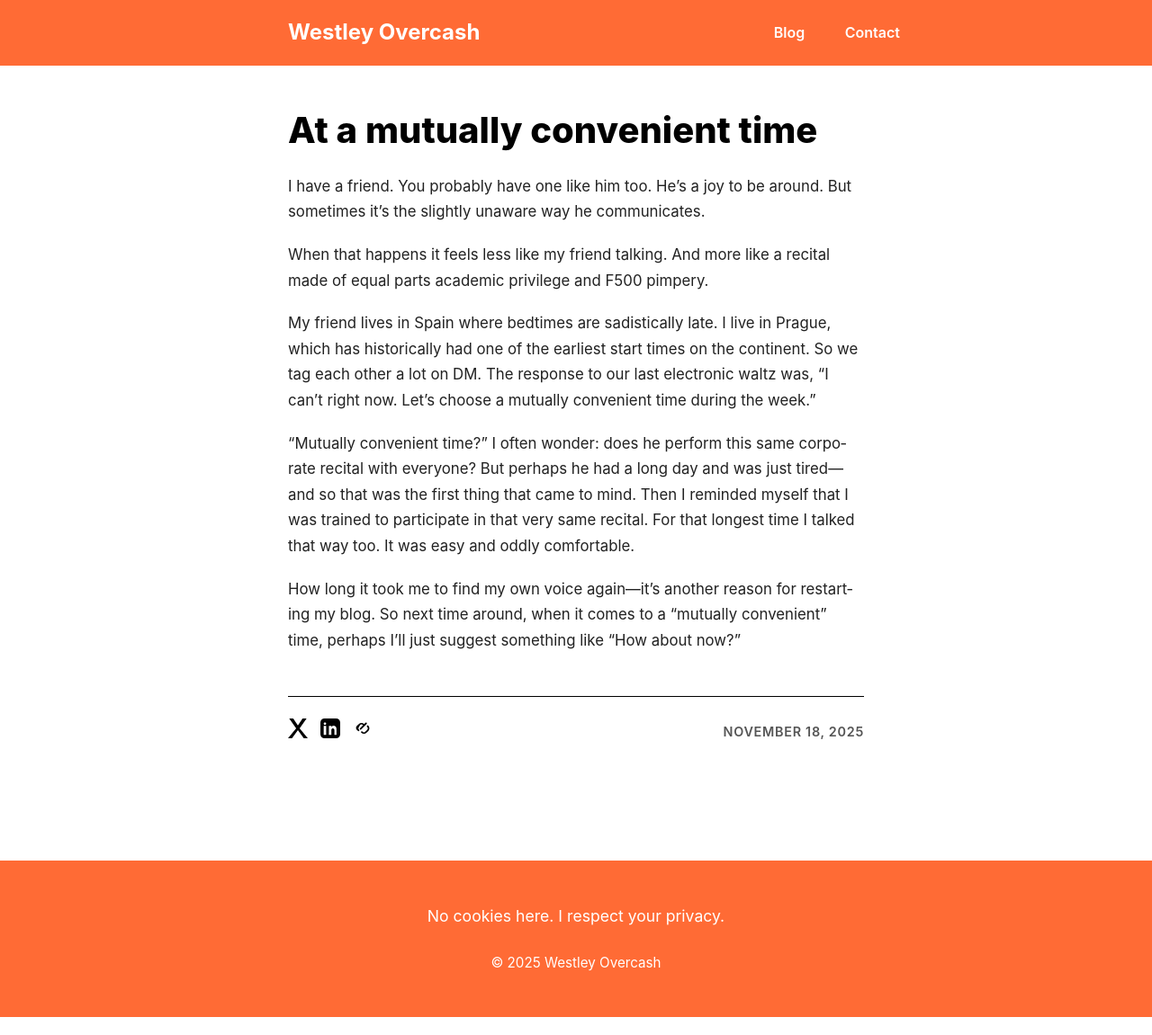
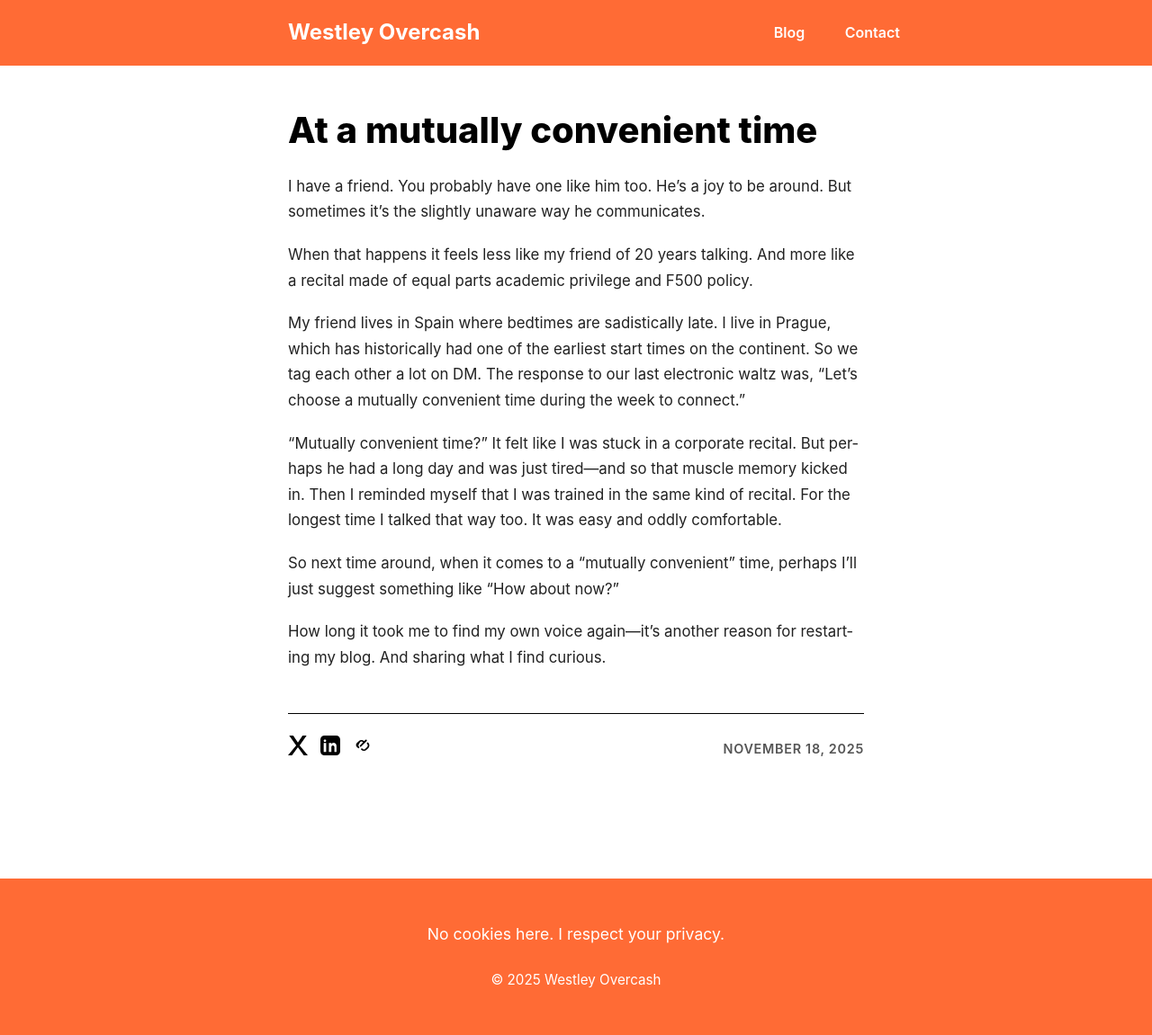
Before and after one commit to westleyovercash/westleyovercash.github.io, a Jekyll site: the page built from _posts/2025-11-18-at-a-mutually-convenient-time.md, in a window 1280 px wide. Shown: the whole page at 90% size. Built offline with Jekyll 4.4.1, drawn with Linux system fonts in a browser that asks for light colours.

Commit message:
Update 2025-11-18-at-a-mutually-convenient-time.md

```diff
--- a/_posts/2025-11-18-at-a-mutually-convenient-time.md
+++ b/_posts/2025-11-18-at-a-mutually-convenient-time.md
@@ -5,10 +5,12 @@ date: 2025-11-18T00:00:00.000Z
 ---
 I have a friend. You probably have one like him too. He's a joy to be around. But sometimes it's the slightly unaware way he communicates.
 
-When that happens it feels less like my friend talking. And more like a recital made of equal parts academic privilege and F500 pimpery.
+When that happens it feels less like my friend of 20 years talking. And more like a recital made of equal parts academic privilege and F500 policy.
 
-My friend lives in Spain where bedtimes are sadistically late. I live in Prague, which has historically had one of the earliest start times on the continent. So we tag each other a lot on DM. The response to our last electronic waltz was, "I can't right now. Let's choose a mutually convenient time during the week."
+My friend lives in Spain where bedtimes are sadistically late. I live in Prague, which has historically had one of the earliest start times on the continent. So we tag each other a lot on DM. The response to our last electronic waltz was, "Let's choose a mutually convenient time during the week to connect."
 
-"Mutually convenient time?" I often wonder: does he perform this same corporate recital with everyone? But perhaps he had a long day and was just tired—and so that was the first thing that came to mind. Then I reminded myself that I was trained to participate in that very same recital. For that longest time I talked that way too. It was easy and oddly comfortable.
+"Mutually convenient time?" It felt like I was stuck in a corporate recital. But perhaps he had a long day and was just tired—and so that muscle memory kicked in. Then I reminded myself that I was trained in the same kind of recital. For the longest time I talked that way too. It was easy and oddly comfortable.
 
-How long it took me to find my own voice again—it's another reason for restarting my blog. So next time around, when it comes to a "mutually convenient" time, perhaps I'll just suggest something like "How about now?"
+So next time around, when it comes to a "mutually convenient" time, perhaps I'll just suggest something like "How about now?"
+
+How long it took me to find my own voice again—it's another reason for restarting my blog. And sharing what I find curious.
```
